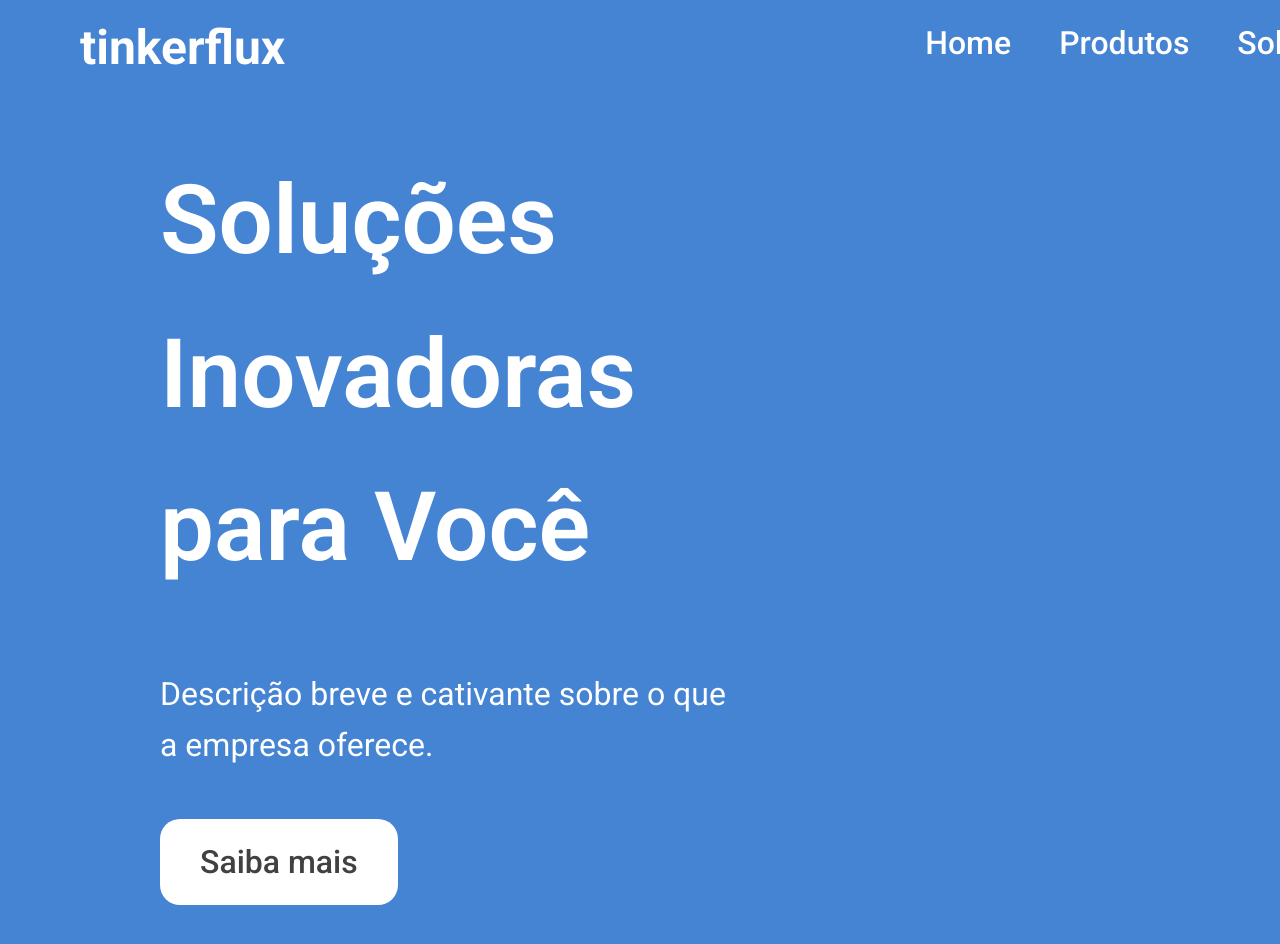
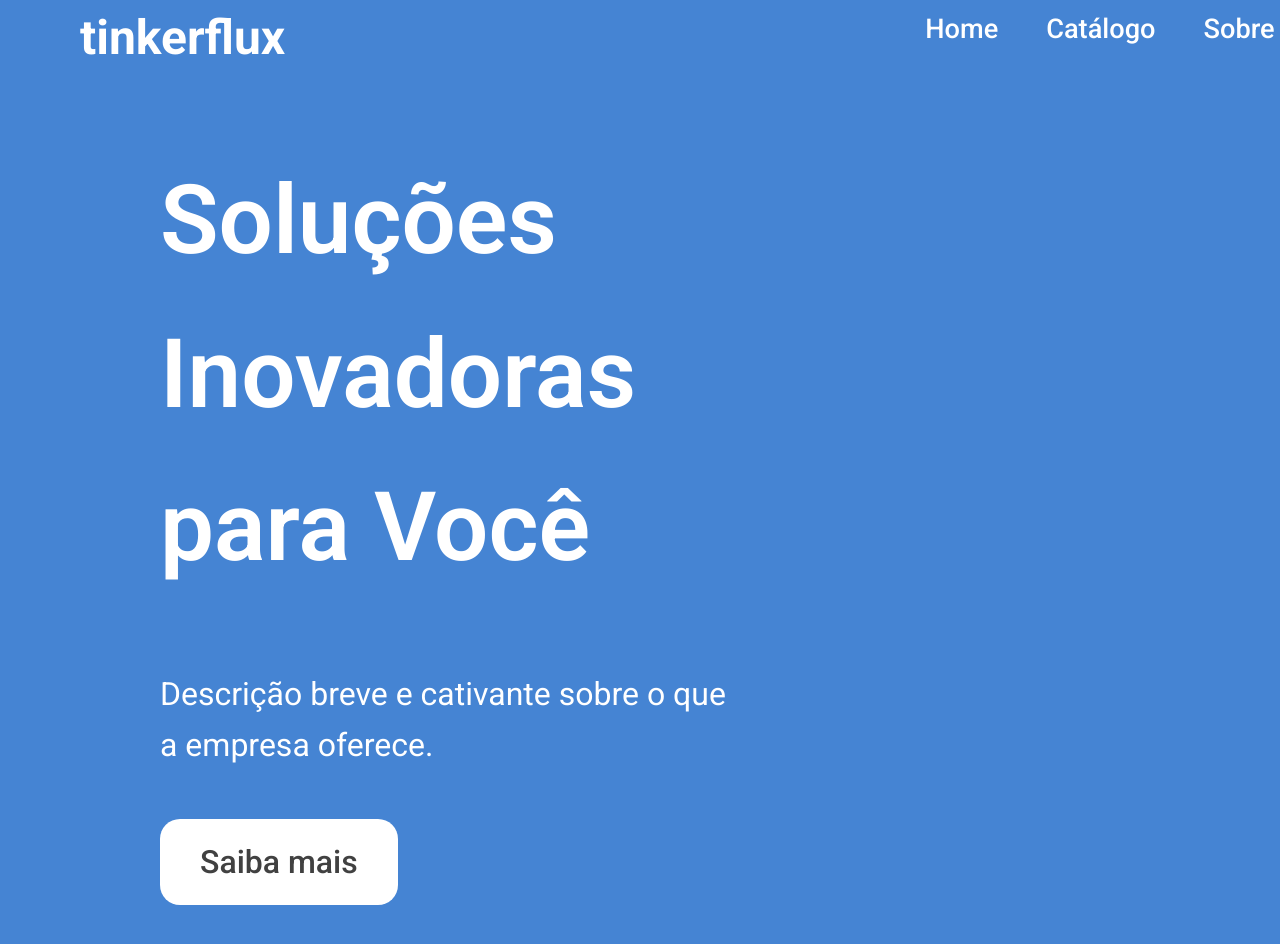
Before and after one commit to TinkerFluxHackathon/Tinker-Front, a Vue app: page / in a window 1280 px wide. Shown: the top 944 px of the page. Built offline with nearby package versions, Linux system fonts and the light colour scheme; a web font is replaced by a local one.

Commit message:
CHORE: Adicionar as outras paginas

```diff
--- a/src/components/Header.vue
+++ b/src/components/Header.vue
@@ -6,8 +6,10 @@
     <nav class="cabecalho">
     <span class="logo-text">tinkerflux</span>
     <router-link to="/">Home </router-link>
-    <router-link to="/products">Produtos </router-link>
+    <router-link to="/products">Catálogo </router-link>
     <router-link to="/about">Sobre </router-link>
+    <router-link to="/ia">IA</router-link>
+    <router-link to="/contact">Contate-nos</router-link>
       <router-link to="/login">Login</router-link>
     </nav>
   </header>
@@ -44,7 +46,7 @@ header a {
   color: white;
   text-decoration: none;
   margin-right: 3rem;
-  font-size: 2rem;
+  font-size: 1.7rem;
   margin-top: 0.5rem;
   font-weight: 500;
 }
--- a/src/router/index.js
+++ b/src/router/index.js
@@ -5,6 +5,8 @@ import Home from '../views/Home.vue'
 import Login from '../views/Login.vue'
 import Sign from '../views/Sign.vue'
 import Products from '../views/Products.vue'
+import Contact from '../views/Contact.vue'
+import IA from '../views/IA.vue'
 
 const routes = [
   {
@@ -27,6 +29,16 @@ const routes = [
     name: 'products',
     component: Products
   },
+  {
+    path: '/contact',
+    name: 'contact',
+    component: Contact
+  },
+  {
+    path: '/ia',
+    name: 'ia',
+    component: IA
+  },
 ]
 
 const router = createRouter({
--- /dev/null
+++ b/src/views/Contact.vue
@@ -0,0 +1,9 @@
+<script setup>
+
+</script>
+
+<template>
+  <main>
+
+  </main>
+</template>
--- /dev/null
+++ b/src/views/IA.vue
@@ -0,0 +1,9 @@
+<script setup>
+
+</script>
+
+<template>
+  <main>
+
+  </main>
+</template>
```
